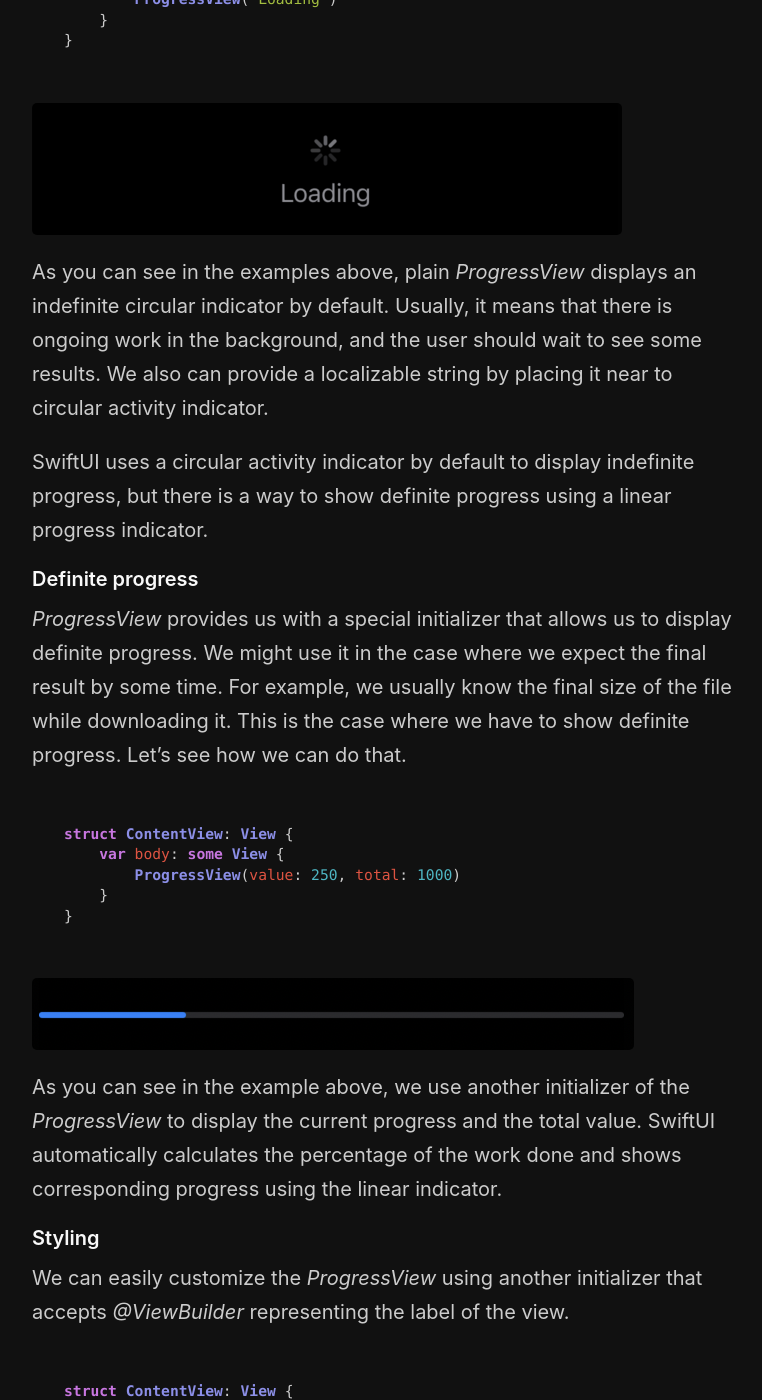
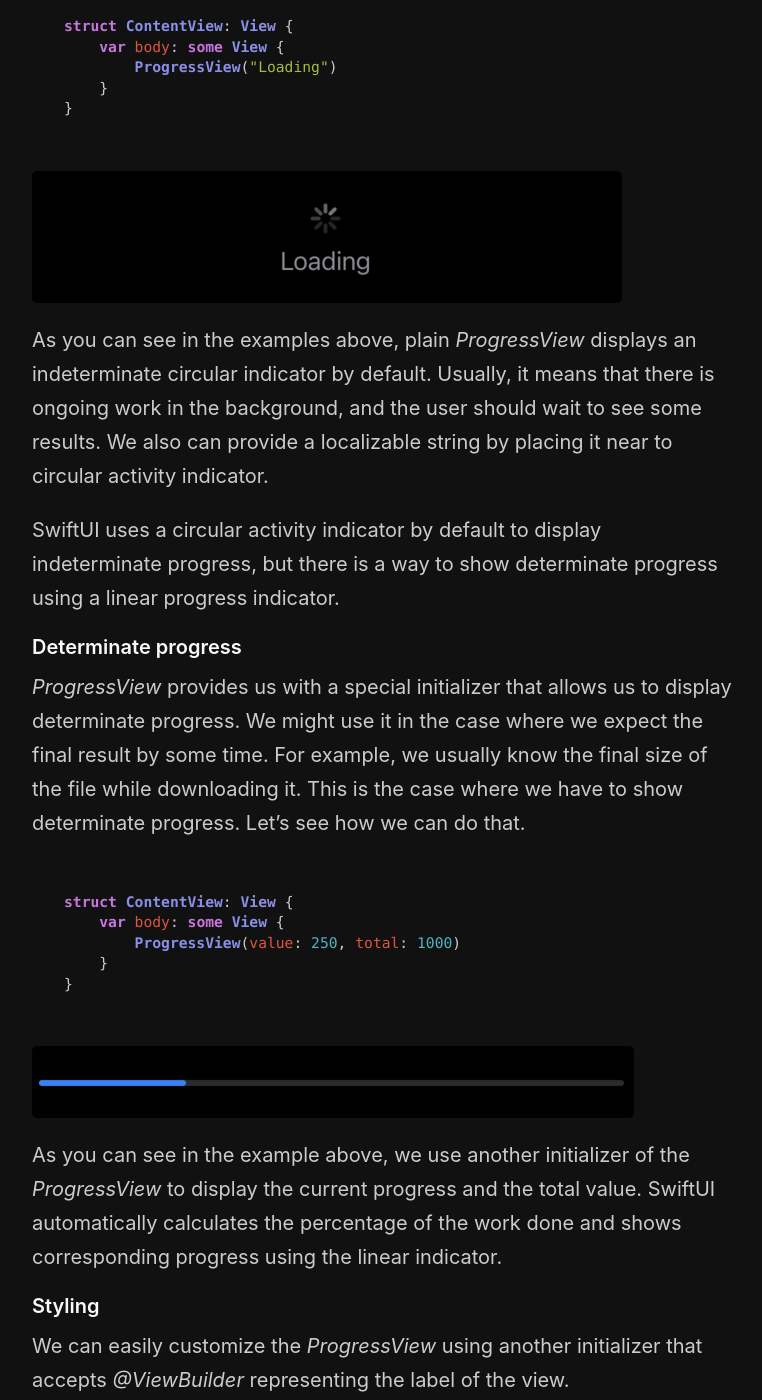
Before and after one commit to mecid/mecid.github.io, a Jekyll site: the page built from _posts/2021-11-25-mastering-progressview-in-swiftui.md, in a window 1280 px wide and 1400 px high, scrolled down 967 px. Shown: the whole window, without its empty margins (258-1020 px from the left). Built offline with Jekyll 4.4.1, drawn with Linux system fonts in a browser that asks for light colours; some of the changed text lies outside the part shown.

Commit message:
terminology in progress view post fixed

````diff
--- a/_posts/2021-11-25-mastering-progressview-in-swiftui.md
+++ b/_posts/2021-11-25-mastering-progressview-in-swiftui.md
@@ -5,10 +5,10 @@
 image: /public/progress.png
 ---
 
-Many of our apps do heavy work on background threads like networking or data processing. We usually want to display progress or the activity indicator of the ongoing work. This week we will learn how to use *ProgressView* to present both indefinite and definite progress in SwiftUI.
+Many of our apps do heavy work on background threads like networking or data processing. We usually want to display progress or the activity indicator of the ongoing work. This week we will learn how to use *ProgressView* to present both indeterminate and determinate progress in SwiftUI.
 
-#### Indefinite progress
-All you need to do to display indefinite progress is to place *ProgressView* anywhere in your layout. Let's try to do that in a simple example.
+#### indeterminate progress
+All you need to do to display indeterminate progress is to place *ProgressView* anywhere in your layout. Let's try to do that in a simple example.
 
 ```swift
 struct ContentView: View {
@@ -30,12 +30,12 @@
 
 ![progress](/public/progress.png)
 
-As you can see in the examples above, plain *ProgressView* displays an indefinite circular indicator by default. Usually, it means that there is ongoing work in the background, and the user should wait to see some results. We also can provide a localizable string by placing it near to circular activity indicator.
+As you can see in the examples above, plain *ProgressView* displays an indeterminate circular indicator by default. Usually, it means that there is ongoing work in the background, and the user should wait to see some results. We also can provide a localizable string by placing it near to circular activity indicator.
 
-SwiftUI uses a circular activity indicator by default to display indefinite progress, but there is a way to show definite progress using a linear progress indicator.
+SwiftUI uses a circular activity indicator by default to display indeterminate progress, but there is a way to show determinate progress using a linear progress indicator.
 
-#### Definite progress
-*ProgressView* provides us with a special initializer that allows us to display definite progress. We might use it in the case where we expect the final result by some time. For example, we usually know the final size of the file while downloading it. This is the case where we have to show definite progress. Let's see how we can do that.
+#### Determinate progress
+*ProgressView* provides us with a special initializer that allows us to display determinate progress. We might use it in the case where we expect the final result by some time. For example, we usually know the final size of the file while downloading it. This is the case where we have to show determinate progress. Let's see how we can do that.
 
 ```swift
 struct ContentView: View {
@@ -65,7 +65,7 @@
 
 ![progress](/public/progress3.png)
 
-There is also an initializer with *@ViewBuilder* that works with definite progress and allows you to customize the label.
+There is also an initializer with *@ViewBuilder* that works with determinate progress and allows you to customize the label.
 
 > To learn more about *ViewBuilder*, take a look at my dedicated ["The power of @ViewBuilder in SwiftUI"](/2019/12/18/the-power-of-viewbuilder-in-swiftui/) post.
 
@@ -117,7 +117,7 @@
 }
 ```
 
-Here we have a custom view that renders the progress. It might be anything you want, from straightforward text to a custom animated path. Keep in mind that *fractionCompleted* might be nil when you use the indefinite progress view.
+Here we have a custom view that renders the progress. It might be anything you want, from straightforward text to a custom animated path. Keep in mind that *fractionCompleted* might be nil when you use the indeterminate progress view.
 
 #### Conclusion
 The *ProgressView* might seem to be very simple, but it provides an excellent level of customization and styling options. I hope you enjoy the post. Feel free to follow me on [Twitter](https://twitter.com/mecid) and ask your questions related to this post. Thanks for reading, and see you next week!
````
